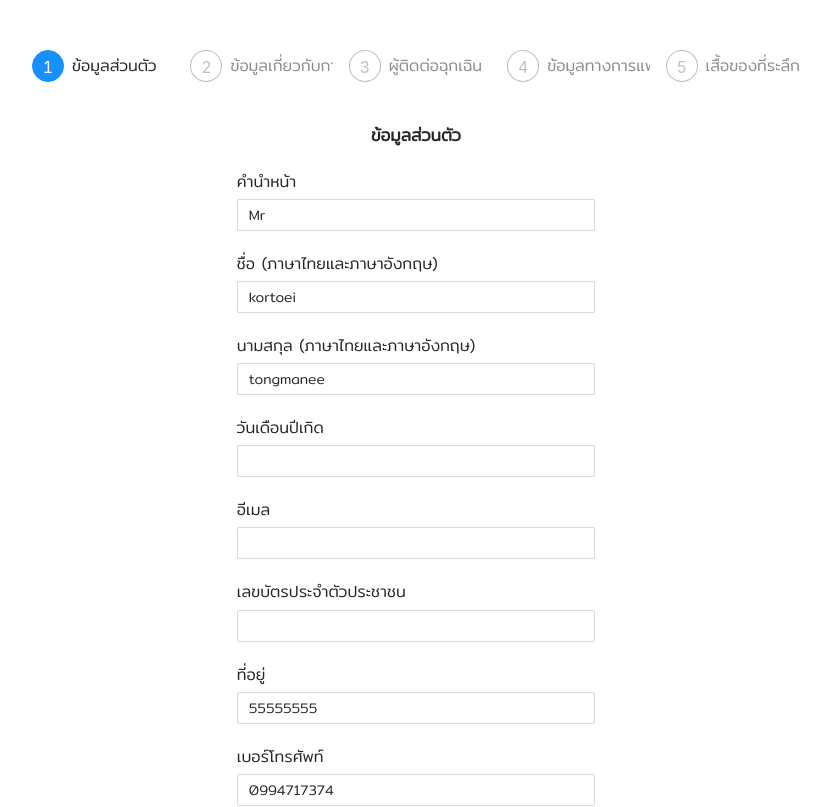
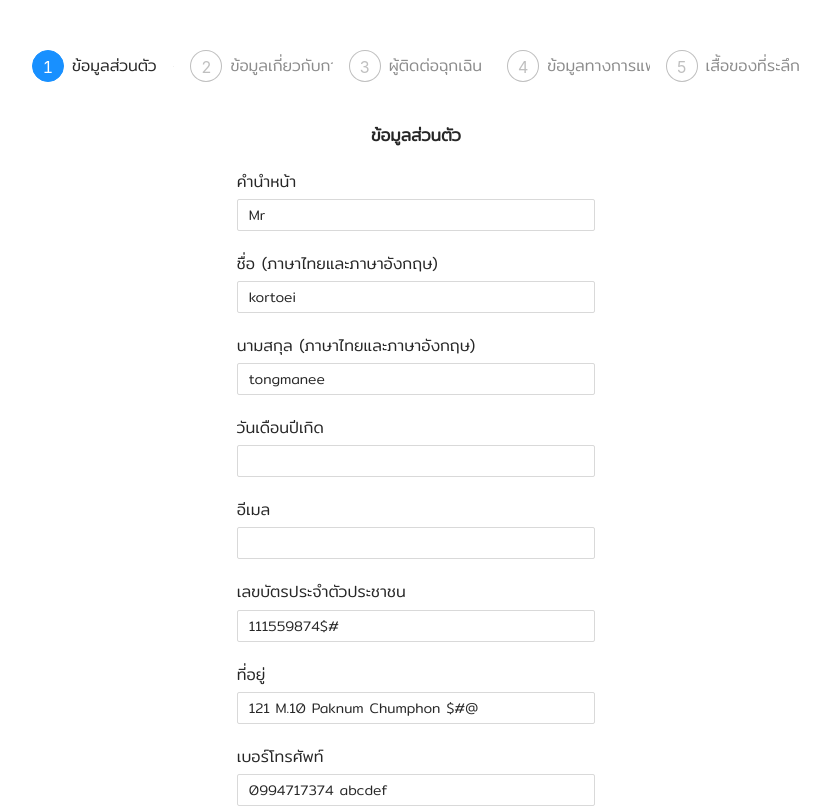
Before and after one commit to milo1150/org-exam, a React (Create React App) app: page / in a window 1280 px wide. Shown: the top 807 px of the page, without its empty margins (224-1054 px from the left). Built offline with nearby package versions, Linux system fonts and the light colour scheme.

Commit message:
finish sample save draft

```diff
--- a/src/Typescript/Type.ts
+++ b/src/Typescript/Type.ts
@@ -67,7 +67,7 @@ export interface Souvenir {
 }
 
 /**
- * ACTION TYPE
+ * useReducer(Applicant) ACTION TYPE
  */
 
 export type ActionType =
@@ -78,7 +78,14 @@ export type ActionType =
 /**
  * Save Draft RegExp
  */
-export interface RegExpPersonalinfo {
+
+// Return Type of Check Draft
+export interface RegCheckObj {
+  status: boolean;
+  errMsg: string[];
+}
+
+interface RegExpPersonalinfo {
   title: RegExp;
   firstname: RegExp;
   lastname: RegExp;
@@ -90,16 +97,15 @@ export interface RegExpPersonalinfo {
   photo: RegExp;
   nameBIB: RegExp;
 }
-// export type DraftData =
-//   | Personalinfo
-//   | ApplicationBG
-//   | EmergencyContact
-//   | Medicalinfo
-//   | Souvenir;
-
-// export type DraftType =
-//   | 'Personalinfo'
-//   | 'ApplicationBG'
-//   | 'EmergencyContact'
-//   | 'Medicalinfo'
-//   | 'Souvenir';
+export const RegExpPersonalinfo: RegExpPersonalinfo = {
+  title: /[a-zA-Z]/,
+  firstname: /[a-zA-Z]/,
+  lastname: /[a-zA-Z]/,
+  birth: /[0-9]/,
+  email: /[a-zA-Z]/,
+  idcard: /^[0-9]*$/,
+  address: /^[0-9a-z\s.]+$/i,
+  contact: /^[0-9]*$/,
+  photo: /[a-zA-Z]/,
+  nameBIB: /[a-zA-Z]/,
+};
--- a/src/components/marathon/Personalinfo.tsx
+++ b/src/components/marathon/Personalinfo.tsx
@@ -1,6 +1,6 @@
 import React, { useState, useEffect, useMemo } from 'react';
 import { useForm, Controller } from 'react-hook-form';
-import { Input, Button } from 'antd';
+import { Input, Button, message } from 'antd';
 import _ from 'lodash';
 import {
   ActionBox,
@@ -11,8 +11,12 @@ import {
 } from '../../style/component';
 import { P1, P2 } from '../../style/MarathonStyles';
 
-import { Personalinfo as PropsType } from '../../Typescript/Type';
-import { ValidateDraft } from '../../function/ValidateDraft';
+import {
+  Personalinfo as PropsType,
+  RegExpPersonalinfo,
+  RegCheckObj,
+} from '../../Typescript/Type';
+import { PersonalinfoDraftValidate } from '../../function/ValidateDraft';
 
 interface props {
   props: PropsType;
@@ -43,8 +47,14 @@ const Personalinfo: React.FC<props> = ({ props, dispatch }) => {
     });
   };
 
-  const checkDraft = () => {
-    ValidateDraft(draft);
+  const checkDraft = (): void => {
+    const data: RegCheckObj = PersonalinfoDraftValidate(draft);
+    if (data.status) message.success('Save Draft success');
+    else {
+      for (let i of data.errMsg) {
+        message.error(`${i} ไม่ถูกต้อง`, 3);
+      }
+    }
   };
 
   useEffect(() => {
@@ -156,10 +166,15 @@ const Personalinfo: React.FC<props> = ({ props, dispatch }) => {
             <Controller
               name="idcard"
               control={control}
-              rules={{ required: true }}
+              rules={{
+                required: true,
+                maxLength: 13,
+                pattern: RegExpPersonalinfo.idcard,
+              }}
               render={({ onChange, value, name }) => (
                 <Input
                   value={draft.idcard}
+                  maxLength={13}
                   onChange={(e) => {
                     onChange(e);
                     updateDraft(e.target.value, name);
@@ -168,13 +183,16 @@ const Personalinfo: React.FC<props> = ({ props, dispatch }) => {
               )}
             />
           </InputBox>
-          {errors.idcard && <SpanError>โปรดระบุ</SpanError>}
+          {(errors.idcard && errors.idcard.type === 'pattern' && (
+            <SpanError>โปรดระบุตัวเลขเท่านั้น</SpanError>
+          )) ||
+            (errors.idcard && <SpanError>โปรดระบุ</SpanError>)}
           <InputBox>
             <P2>ที่อยู่</P2>
             <Controller
               name="address"
               control={control}
-              rules={{ required: true }}
+              rules={{ required: true, pattern: RegExpPersonalinfo.address }}
               render={({ onChange, value, name }) => (
                 <Input
                   value={draft.address}
@@ -186,13 +204,16 @@ const Personalinfo: React.FC<props> = ({ props, dispatch }) => {
               )}
             />
           </InputBox>
-          {errors.address && <SpanError>โปรดระบุ</SpanError>}
+          {(errors.address && errors.address.type === 'pattern' && (
+            <SpanError>โปรดระบุตัวหนังสือและตัวเลขเท่านั้น</SpanError>
+          )) ||
+            (errors.address && <SpanError>โปรดระบุ</SpanError>)}
           <InputBox>
             <P2>เบอร์โทรศัพท์</P2>
             <Controller
               name="contact"
               control={control}
-              rules={{ required: true, pattern: /[0-9]/g }}
+              rules={{ required: true, pattern: RegExpPersonalinfo.contact }}
               render={({ onChange, value, name }) => (
                 <Input
                   value={draft.contact}
@@ -204,7 +225,11 @@ const Personalinfo: React.FC<props> = ({ props, dispatch }) => {
               )}
             />
           </InputBox>
-          {errors.contact && <SpanError>โปรดระบุ</SpanError>}
+          {(errors.contact && errors.contact.type === 'pattern' && (
+            <SpanError>โปรดระบุตัวเลขเท่านั้น</SpanError>
+          )) ||
+            (errors.contact && <SpanError>โปรดระบุ</SpanError>)}
+
           <InputBox>
             <P2>รูปถ่ายหน้าตรง</P2>
             <Controller
--- a/src/function/ValidateDraft.ts
+++ b/src/function/ValidateDraft.ts
@@ -1,20 +1,55 @@
-import { Personalinfo, RegExpPersonalinfo } from '../Typescript/Type';
-export function ValidateDraft(data: Personalinfo): void {
-  const RegExp: RegExpPersonalinfo = {
-    title: /[a-zA-Z]/g,
-    firstname: /[a-zA-Z]/g,
-    lastname: /[a-zA-Z]/g,
-    birth: /[a-zA-Z]/g,
-    email: /[a-zA-Z]/g,
-    idcard: /[a-zA-Z]/g,
-    address: /[a-zA-Z]/g,
-    contact: /[0-9]/g,
-    photo: /[a-zA-Z]/g,
-    nameBIB: /[a-zA-Z]/g,
-  };
+import {
+  RegCheckObj,
+  Personalinfo,
+  RegExpPersonalinfo,
+} from '../Typescript/Type';
+
+export const PersonalinfoDraftValidate = (data: Personalinfo): RegCheckObj => {
   const arr: Array<[string, string]> = [];
   for (let i of Object.entries(data)) {
     if (i[1] !== '') arr.push(i);
   }
-  console.log(arr);
-}
+  let status: boolean = true;
+  let okNumber: number = arr.length;
+  const errMsg: string[] = [];
+  for (let k of arr) {
+    const key: string = k[0];
+    const value: any = k[1];
+    switch (key) {
+      case 'title':
+        break;
+      case 'firstname':
+        break;
+      case 'lastname':
+        break;
+      case 'birth':
+        break;
+      case 'email':
+        break;
+      case 'idcard':
+        if (!RegExpPersonalinfo.idcard.test(value)) {
+          okNumber--;
+          errMsg.push('เลขบัตรประชาชน');
+        }
+        break;
+      case 'address':
+        if (!RegExpPersonalinfo.address.test(value)) {
+          okNumber--;
+          errMsg.push('ที่อยู่');
+        }
+        break;
+      case 'contact':
+        if (!RegExpPersonalinfo.contact.test(value)) {
+          okNumber--;
+          errMsg.push('เบอร์โทรศัพท์');
+        }
+        break;
+      case 'photo':
+        break;
+      case 'nameBIB':
+        break;
+    }
+  }
+  if (okNumber !== arr.length) status = false;
+  return { status: status, errMsg: errMsg };
+};
--- a/src/initData/ApplicantInit.tsx
+++ b/src/initData/ApplicantInit.tsx
@@ -72,9 +72,9 @@ export const MockPersonalinfo: Personalinfo = {
   lastname: 'tongmanee',
   birth: '',
   email: '',
-  idcard: '',
-  address: '55555555',
-  contact: '0994717374',
+  idcard: '111559874$#',
+  address: '121 M.10 Paknum Chumphon $#@',
+  contact: '0994717374 abcdef',
   photo: '',
   nameBIB: '',
 };
```
